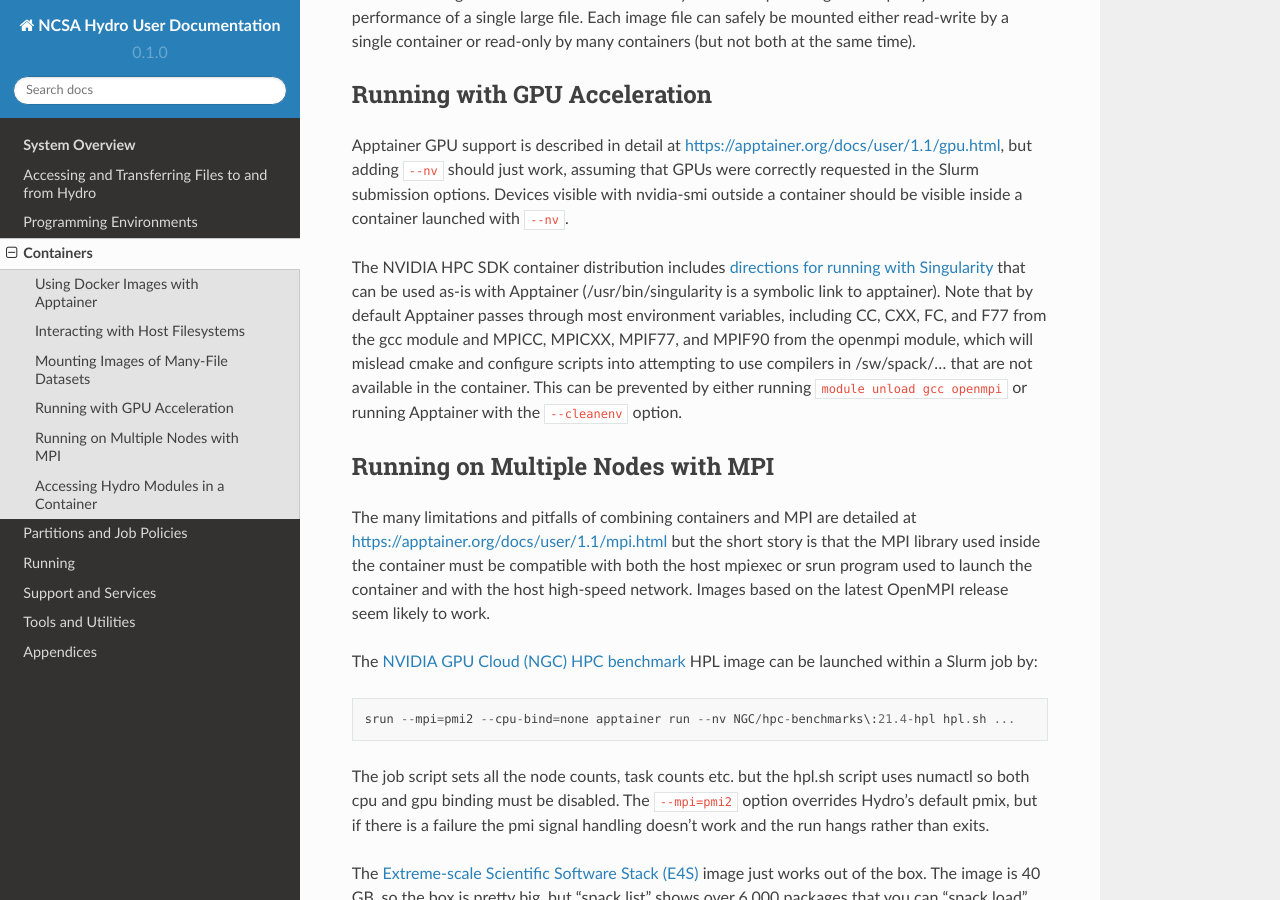
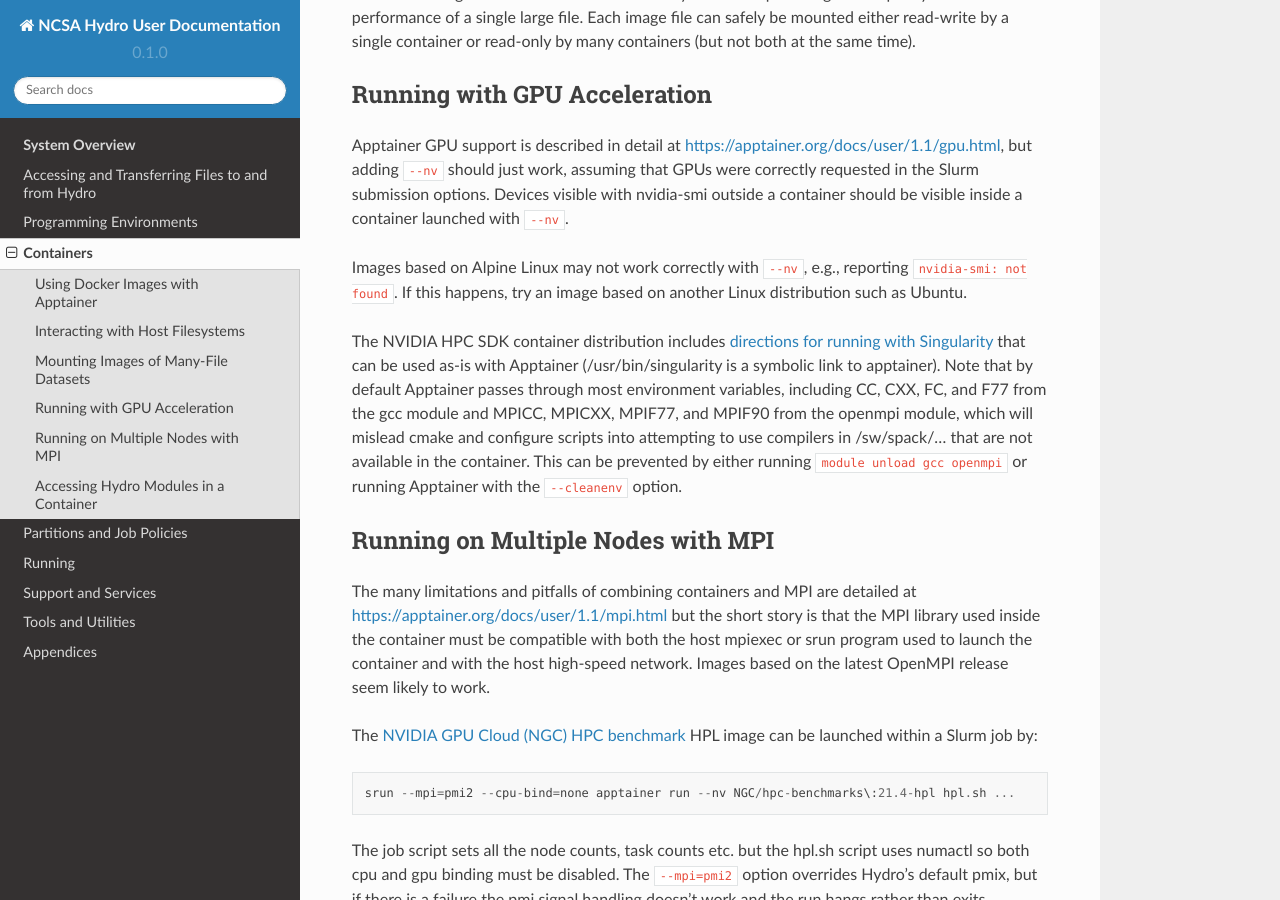
Before and after one commit to ncsa/hydro_documentation, a Sphinx documentation site: the page built from docs/source/containers.rst, in a window 1280 px wide and 900 px high, scrolled down 2304 px. Built offline with Sphinx 7.4.7 and the Read the Docs theme 2.0.0, drawn with Linux system fonts in a browser that asks for light colours; pages that are not in the unit, such as notebooks, are missing from menus.

Commit message:
note issues with Alpine Linux and --nv

```diff
--- a/docs/source/containers.rst
+++ b/docs/source/containers.rst
@@ -131,6 +131,11 @@ GPUs were correctly requested in the Slurm submission options.
 Devices visible with nvidia-smi outside a container
 should be visible inside a container launched with ``--nv``.
 
+Images based on Alpine Linux may not work correctly with ``--nv``,
+e.g., reporting ``nvidia-smi: not found``.
+If this happens, try an image based on another Linux distribution
+such as Ubuntu.
+
 The NVIDIA HPC SDK container distribution includes
 `directions for running with Singularity
 <https://catalog.ngc.nvidia.com/orgs/nvidia/containers/nvhpc#running-with-singularity>`_
```
